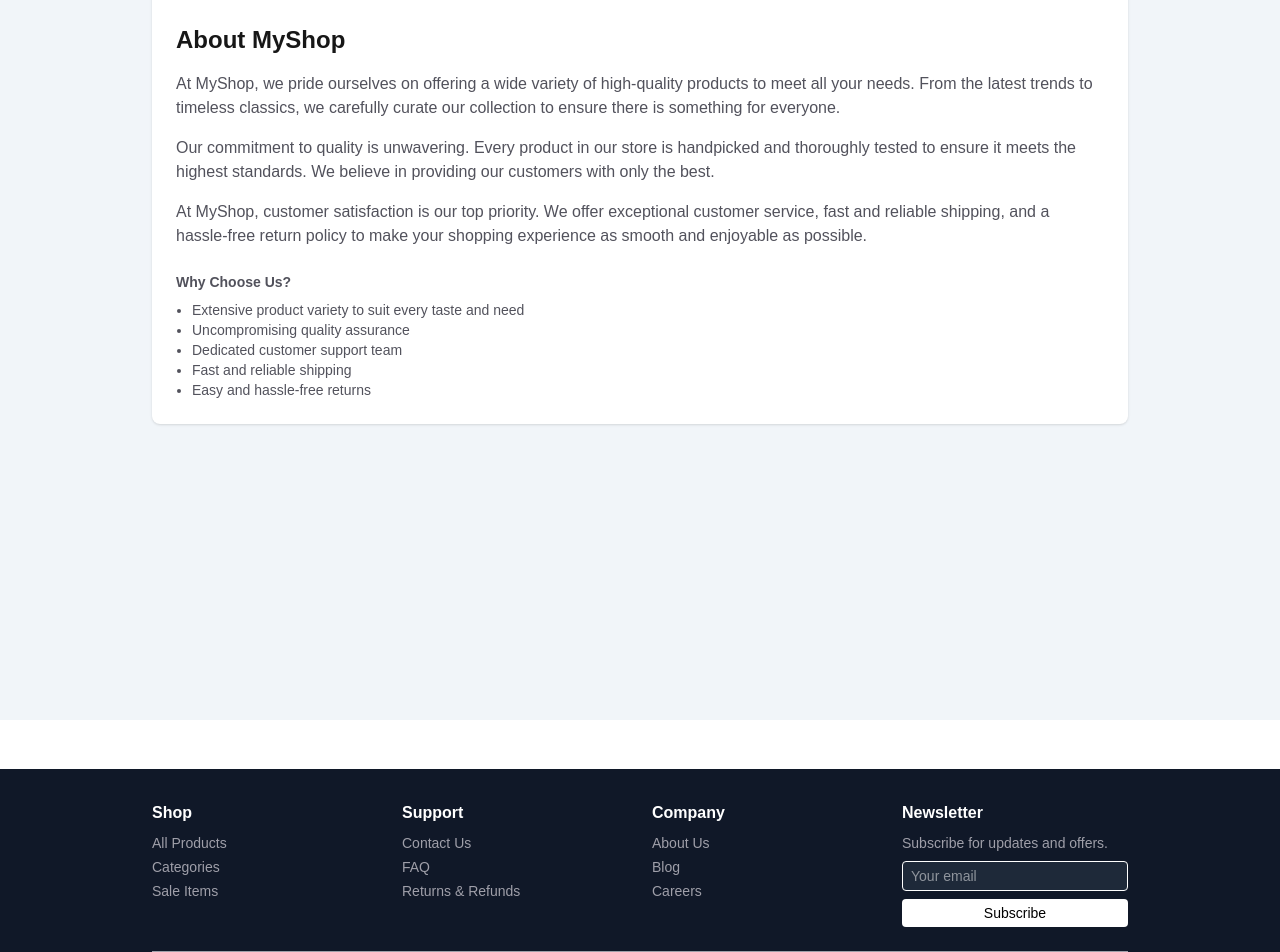
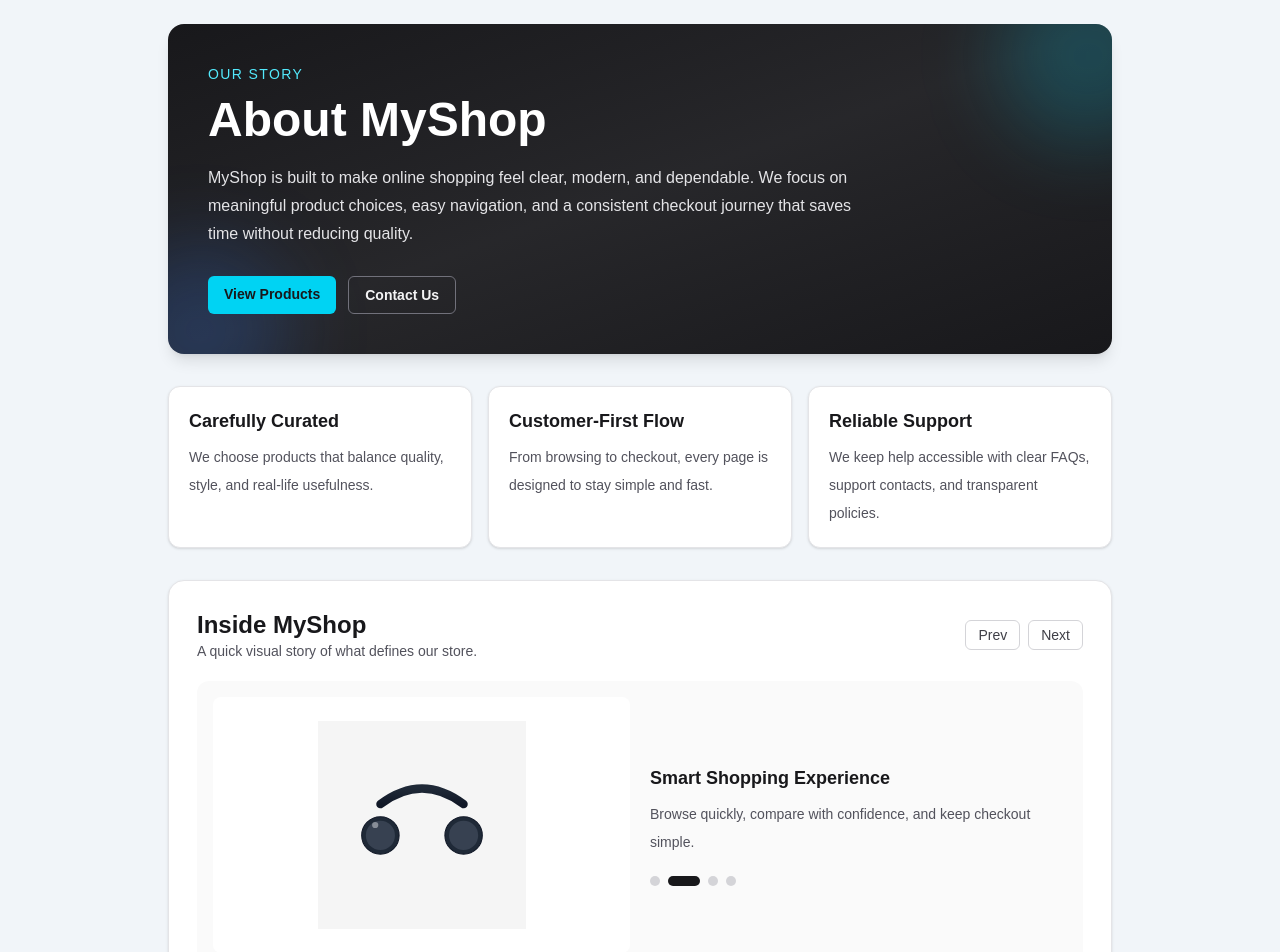
Before and after one commit to VICJAXKOL/my-e-commerce-demo, a Next.js app: page /about in a window 1280 px wide. Shown: the part 80-1032 px from the top of the page. Built offline with nearby package versions, Linux system fonts and the light colour scheme.

Commit message:
Redesign About page with modern layout and interactive showcase

```diff
--- a/app/about/page.tsx
+++ b/app/about/page.tsx
@@ -1,40 +1,79 @@
-import { Suspense } from "react";
+import Link from "next/link";
+import AboutShowcase from "../../components/AboutShowcase";
+
+const pillars = [
+  {
+    title: "Carefully Curated",
+    text: "We choose products that balance quality, style, and real-life usefulness.",
+  },
+  {
+    title: "Customer-First Flow",
+    text: "From browsing to checkout, every page is designed to stay simple and fast.",
+  },
+  {
+    title: "Reliable Support",
+    text: "We keep help accessible with clear FAQs, support contacts, and transparent policies.",
+  },
+];
 
 export default function AboutPage() {
   return (
-    <Suspense fallback={<div>Loading...</div>}>
-      <div className="mx-auto max-w-5xl rounded-lg bg-white p-6 shadow-sm pt-20">
-        <h1 className="text-2xl font-semibold">About MyShop</h1>
-        <p className="mt-4 text-zinc-600">
-          At MyShop, we pride ourselves on offering a wide variety of high-quality
-          products to meet all your needs. From the latest trends to timeless
-          classics, we carefully curate our collection to ensure there is
-          something for everyone.
-        </p>
-        <p className="mt-4 text-zinc-600">
-          Our commitment to quality is unwavering. Every product in our store is
-          handpicked and thoroughly tested to ensure it meets the highest
-          standards. We believe in providing our customers with only the best.
-        </p>
-        <p className="mt-4 text-zinc-600">
-          At MyShop, customer satisfaction is our top priority. We offer
-          exceptional customer service, fast and reliable shipping, and a
-          hassle-free return policy to make your shopping experience as smooth
-          and enjoyable as possible.
-        </p>
-        <div className="mt-6 space-y-2 text-sm text-zinc-600">
-          <p>
-            <strong>Why Choose Us?</strong>
+    <main className="mx-auto max-w-5xl px-4 pb-10 pt-20">
+      <section className="relative overflow-hidden rounded-2xl bg-gradient-to-br from-zinc-900 via-zinc-800 to-zinc-900 p-6 text-white shadow-lg sm:p-10">
+        <div className="absolute -right-16 -top-14 h-44 w-44 rounded-full bg-cyan-400/20 blur-2xl" />
+        <div className="absolute -bottom-16 -left-14 h-44 w-44 rounded-full bg-blue-500/20 blur-2xl" />
+        <div className="relative">
+          <p className="text-sm uppercase tracking-widest text-cyan-300">Our Story</p>
+          <h1 className="mt-3 text-3xl font-semibold sm:text-5xl">About MyShop</h1>
+          <p className="mt-5 max-w-2xl text-sm leading-7 text-zinc-200 sm:text-base">
+            MyShop is built to make online shopping feel clear, modern, and dependable. We focus on
+            meaningful product choices, easy navigation, and a consistent checkout journey that saves
+            time without reducing quality.
           </p>
-          <ul className="ml-4 list-disc">
-            <li>Extensive product variety to suit every taste and need</li>
-            <li>Uncompromising quality assurance</li>
-            <li>Dedicated customer support team</li>
-            <li>Fast and reliable shipping</li>
-            <li>Easy and hassle-free returns</li>
-          </ul>
+          <div className="mt-7 flex flex-wrap gap-3">
+            <Link
+              href="/products"
+              className="rounded-md bg-cyan-400 px-4 py-2 text-sm font-semibold text-zinc-900 hover:bg-cyan-300"
+            >
+              View Products
+            </Link>
+            <Link
+              href="/contact"
+              className="rounded-md border border-zinc-500 px-4 py-2 text-sm font-semibold text-zinc-100 hover:bg-zinc-700"
+            >
+              Contact Us
+            </Link>
+          </div>
         </div>
-      </div>
-    </Suspense>
+      </section>
+
+      <section className="mt-8 grid gap-4 md:grid-cols-3">
+        {pillars.map((pillar) => (
+          <article key={pillar.title} className="rounded-xl border border-zinc-200 bg-white p-5 shadow-sm">
+            <h2 className="text-lg font-semibold text-zinc-900">{pillar.title}</h2>
+            <p className="mt-2 text-sm leading-7 text-zinc-600">{pillar.text}</p>
+          </article>
+        ))}
+      </section>
+
+      <section className="mt-8">
+        <AboutShowcase />
+      </section>
+
+      <section className="mt-8 grid gap-4 sm:grid-cols-3">
+        <article className="rounded-xl border border-zinc-200 bg-white p-5 text-center shadow-sm">
+          <p className="text-3xl font-semibold text-zinc-900">8</p>
+          <p className="mt-1 text-sm text-zinc-600">Core Categories</p>
+        </article>
+        <article className="rounded-xl border border-zinc-200 bg-white p-5 text-center shadow-sm">
+          <p className="text-3xl font-semibold text-zinc-900">Fast</p>
+          <p className="mt-1 text-sm text-zinc-600">Streamlined Shopping Flow</p>
+        </article>
+        <article className="rounded-xl border border-zinc-200 bg-white p-5 text-center shadow-sm">
+          <p className="text-3xl font-semibold text-zinc-900">24/7</p>
+          <p className="mt-1 text-sm text-zinc-600">Always-On Store Access</p>
+        </article>
+      </section>
+    </main>
   );
 }
--- /dev/null
+++ b/components/AboutShowcase.tsx
@@ -0,0 +1,91 @@
+"use client";
+
+import Image from "next/image";
+import React from "react";
+
+const slides = [
+  {
+    title: "Curated Collections",
+    text: "We focus on practical, stylish, and reliable choices across everyday categories.",
+    image: "/products/hoodie.svg",
+  },
+  {
+    title: "Smart Shopping Experience",
+    text: "Browse quickly, compare with confidence, and keep checkout simple.",
+    image: "/products/headphones.svg",
+  },
+  {
+    title: "Lifestyle-Ready Picks",
+    text: "From home to fitness and fashion, everything is selected for daily use.",
+    image: "/products/yogamat.svg",
+  },
+  {
+    title: "Quality-First Standards",
+    text: "Every product type is reviewed for comfort, durability, and value.",
+    image: "/products/sneakers.svg",
+  },
+];
+
+export default function AboutShowcase() {
+  const [active, setActive] = React.useState(0);
+
+  React.useEffect(() => {
+    const timer = window.setInterval(() => {
+      setActive((prev) => (prev + 1) % slides.length);
+    }, 4200);
+
+    return () => window.clearInterval(timer);
+  }, []);
+
+  const current = slides[active];
+
+  return (
+    <section className="rounded-2xl border border-zinc-200 bg-white p-5 shadow-sm sm:p-7">
+      <div className="mb-5 flex items-center justify-between">
+        <div>
+          <h2 className="text-xl font-semibold text-zinc-900 sm:text-2xl">Inside MyShop</h2>
+          <p className="text-sm text-zinc-600">A quick visual story of what defines our store.</p>
+        </div>
+        <div className="hidden gap-2 sm:flex">
+          <button
+            type="button"
+            onClick={() => setActive((prev) => (prev - 1 + slides.length) % slides.length)}
+            className="rounded-md border border-zinc-300 px-3 py-1 text-sm text-zinc-700 hover:bg-zinc-100"
+          >
+            Prev
+          </button>
+          <button
+            type="button"
+            onClick={() => setActive((prev) => (prev + 1) % slides.length)}
+            className="rounded-md border border-zinc-300 px-3 py-1 text-sm text-zinc-700 hover:bg-zinc-100"
+          >
+            Next
+          </button>
+        </div>
+      </div>
+
+      <div className="grid gap-5 rounded-xl bg-zinc-50 p-4 md:grid-cols-2 md:items-center">
+        <div className="relative h-56 overflow-hidden rounded-lg bg-white sm:h-64">
+          <Image src={current.image} alt={current.title} fill className="object-contain p-6" />
+        </div>
+        <div>
+          <h3 className="text-lg font-semibold text-zinc-900">{current.title}</h3>
+          <p className="mt-2 text-sm leading-7 text-zinc-600">{current.text}</p>
+          <div className="mt-5 flex items-center gap-2">
+            {slides.map((slide, index) => (
+              <button
+                key={slide.title}
+                type="button"
+                onClick={() => setActive(index)}
+                aria-label={`Go to slide ${index + 1}`}
+                className={`h-2.5 rounded-full transition-all ${
+                  index === active ? "w-8 bg-zinc-900" : "w-2.5 bg-zinc-300 hover:bg-zinc-400"
+                }`}
+              />
+            ))}
+          </div>
+        </div>
+      </div>
+    </section>
+  );
+}
```
